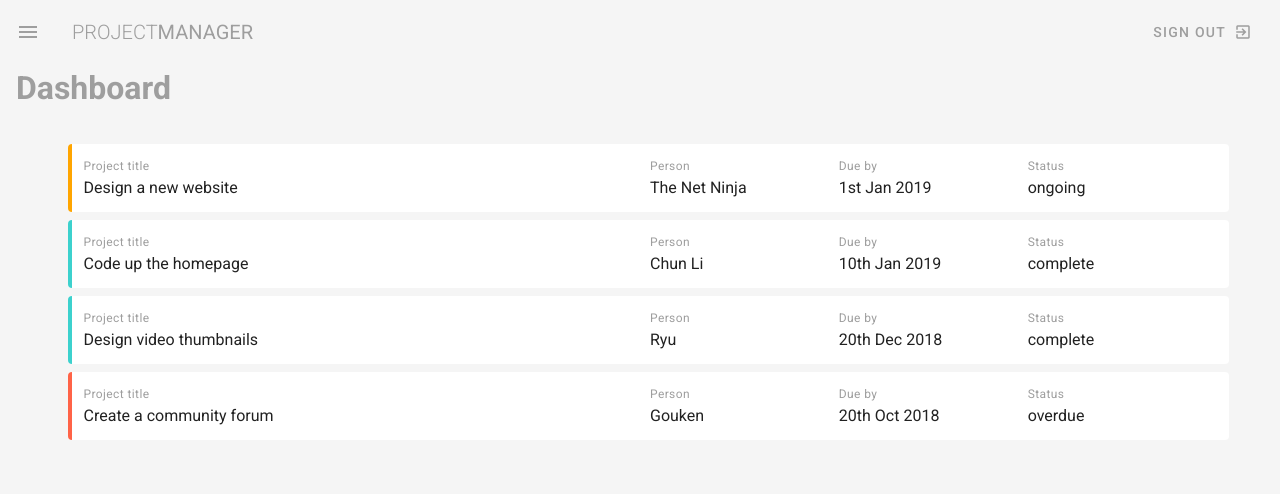
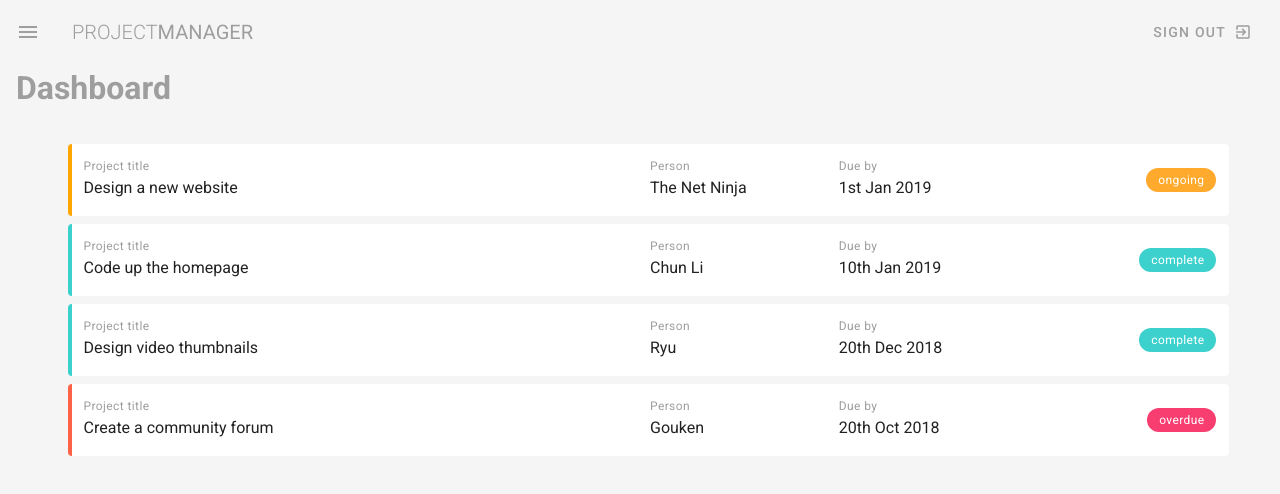
Before and after one commit to Sunil2201/project-manager, a Vue app: page / in a window 1280 px wide. Shown: the top 494 px of the page. Built offline with nearby package versions, Linux system fonts and the light colour scheme.

Commit message:
style: changed position of chips

```diff
--- a/src/views/DashboardPage.vue
+++ b/src/views/DashboardPage.vue
@@ -18,8 +18,9 @@
             <div>{{project.due}}</div>
           </v-flex>
           <v-flex xs3 sm4 md2>
-            <div class="caption grey--text">Status</div>
-            <div>{{project.status}}</div>
+            <div class="float-right">
+              <v-chip small :class="`${project.status} white--text caption my-3`">{{project.status}}</v-chip>
+            </div>
           </v-flex>
         </v-row>
       </v-card>
@@ -52,4 +53,13 @@ export default {
 .project.overdue{
   border-left: 4px solid tomato;
 }
+.v-chip.complete{
+  background: #3cd1cd !important;
+}
+.v-chip.ongoing{
+  background: #ffaa2c !important;
+}
+.v-chip.overdue{
+  background: #f83e70 !important;
+}
 </style>
```
